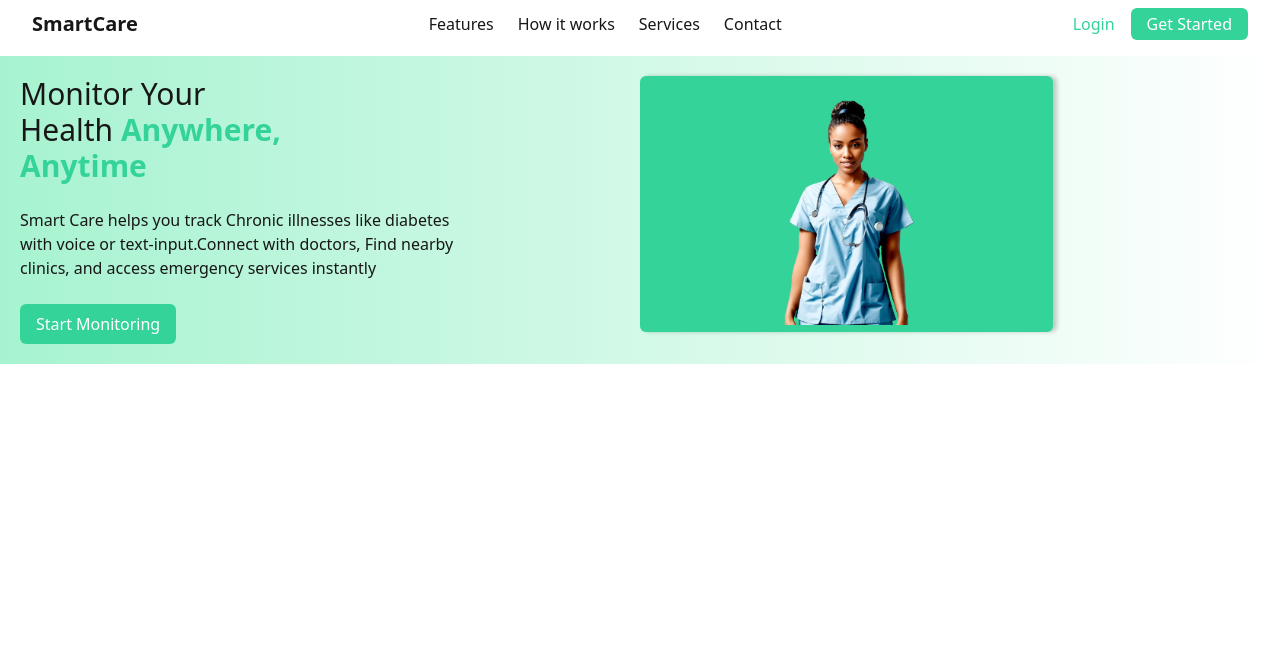
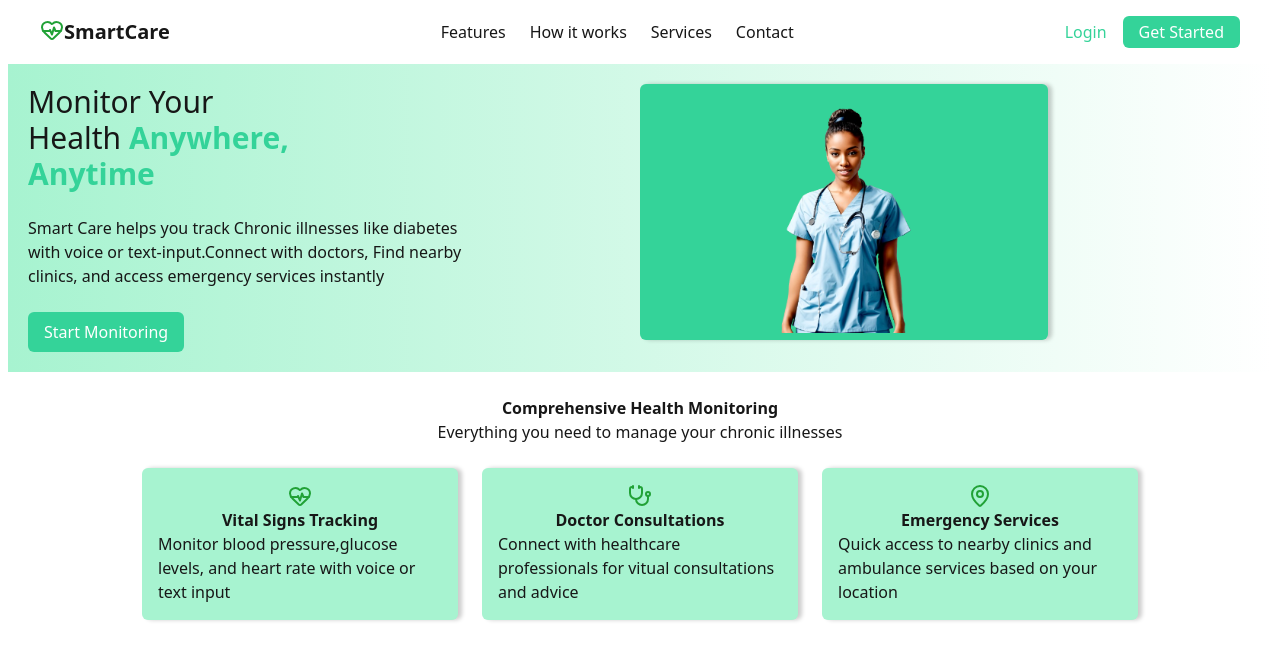
Before and after one commit to norvale08/smartcare-new, a Next.js app in the folder apps/web/: page / in a window 1280 px wide. Shown: the top 660 px of the page. Built offline with nearby package versions, Linux system fonts and the light colour scheme.

Commit message:
Added the features for smartcare

```diff
--- a/apps/web/app/page.tsx
+++ b/apps/web/app/page.tsx
@@ -1,11 +1,13 @@
 import React from 'react'
 import Image from 'next/image';
+import {HeartPulse, Stethoscope,MapPin  } from 'lucide-react';
 
 const page = () => {
   return (
-    <div>
+    <div className="p-2 min-h-screen min-w-screen">
       <header className="flex items-center justify-between px-8 py-2 mb-2">
-            <h1 className="text-xl font-bold">SmartCare</h1>
+
+            <h1 className="text-xl font-bold flex flex-row"> <HeartPulse color="#21a136" />SmartCare</h1>
 
             <div className="flex gap-6">
               <button>Features</button>
@@ -41,6 +43,39 @@ const page = () => {
           </div>
 
         </section>
+               <div className='flex flex-col items-center justify-center mt-6'>
+                <h2 className='font-bold'>Comprehensive Health Monitoring</h2>
+              <p>Everything you need to manage your chronic illnesses</p>
+              </div>
+            <section className="flex items-center justify-center flex-row mt-6 gap-6">
+
+
+              <div className="shadow-[4px_0_4px_0_rgba(0,0,0,0.2)] bg-emerald-200 rounded-md p-4 flex items-center flex-col w-1/4 h-full min-h-[150px]">
+                <HeartPulse color="#21a136" />
+                <h2 className='font-bold'>Vital Signs Tracking</h2>
+                <p>Monitor blood pressure,glucose levels,
+                  and heart rate with voice or text input
+                </p>
+              </div>
+              <div className="shadow-[4px_0_4px_0_rgba(0,0,0,0.2)] bg-emerald-200 rounded-md p-4 flex items-center flex-col w-1/4 h-full min-h-[150px]">
+                <Stethoscope color="#21a136" />
+                <h2 className='font-bold'>Doctor Consultations</h2>
+                <p>Connect with healthcare professionals
+                  for vitual consultations and advice
+
+                </p>
+
+              </div>
+              <div className="shadow-[4px_0_4px_0_rgba(0,0,0,0.2)] bg-emerald-200 rounded-md p-4 flex items-center flex-col w-1/4 h-full min-h-[150px] ">
+                <MapPin color="#21a136" />
+                <h2 className='font-bold'>Emergency Services</h2>
+                <p>Quick access to nearby clinics and
+                  ambulance services based on your
+                  location
+                </p>
+              </div>
+
+            </section>
 
 
 
--- a/apps/web/package.json
+++ b/apps/web/package.json
@@ -12,6 +12,7 @@
   },
   "dependencies": {
     "@repo/ui": "workspace:*",
+    "lucide-react": "^0.522.0",
     "next": "^15.3.0",
     "react": "^19.1.0",
     "react-dom": "^19.1.0"
```
